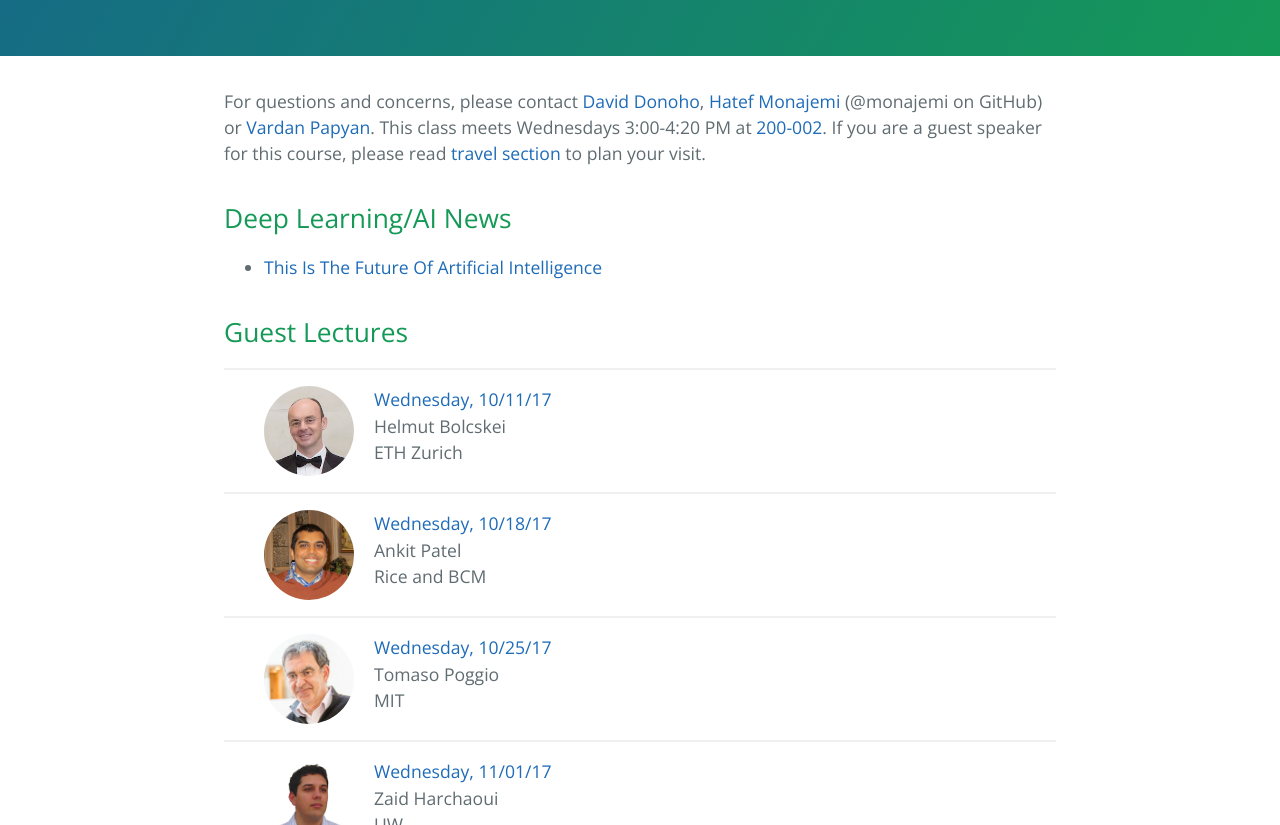
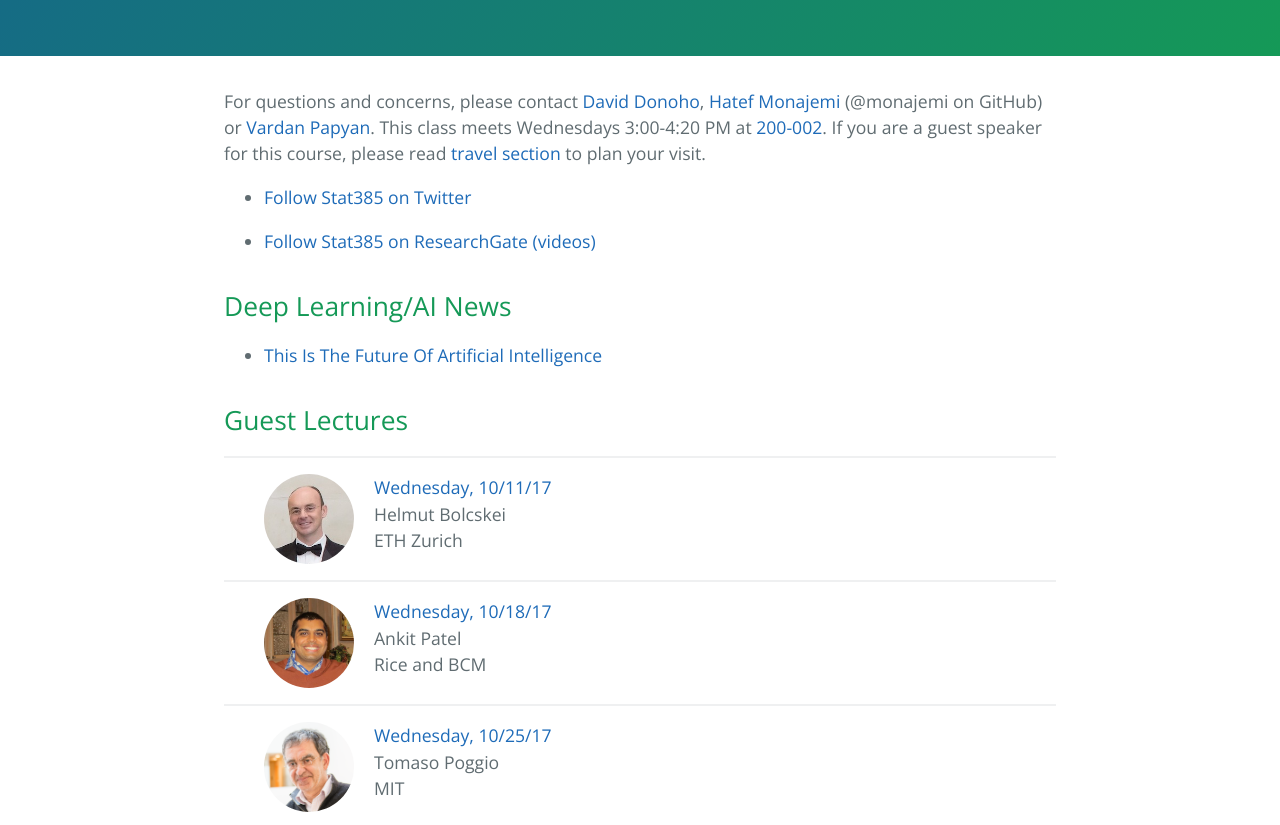
Before and after one commit to stats385/stats385.github.io, a Jekyll site: the page built from index.md, in a window 1280 px wide and 900 px high, scrolled down 954 px, cut to the strip 75-900 px from the top of the window. Built offline with Jekyll 4.4.1, drawn with Linux system fonts in a browser that asks for light colours; the repository's description, which GitHub fills in, is left out.

Commit message:
added link to twitter

```diff
--- a/index.md
+++ b/index.md
@@ -3,6 +3,10 @@ layout: titlepage
 ---
 
 For questions and concerns, please contact [David Donoho](https://profiles.stanford.edu/david-donoho), [Hatef Monajemi](http://web.stanford.edu/~monajemi/) (@monajemi on GitHub) or [Vardan Papyan](http://vardanp.cswp.cs.technion.ac.il/). This class meets Wednesdays 3:00-4:20 PM at [200-002](https://campus-map.stanford.edu/?srch=200-002). If you are a guest speaker for this course, please read [travel section](#plan-your-visit) to plan your visit.
+
+* [Follow Stat385 on Twitter](https://twitter.com/stats385?lang=en)
+
+* [Follow Stat385 on ResearchGate (videos)](https://www.researchgate.net/project/Theories-of-Deep-Learning)
 
 
 ## Deep Learning/AI News
```
